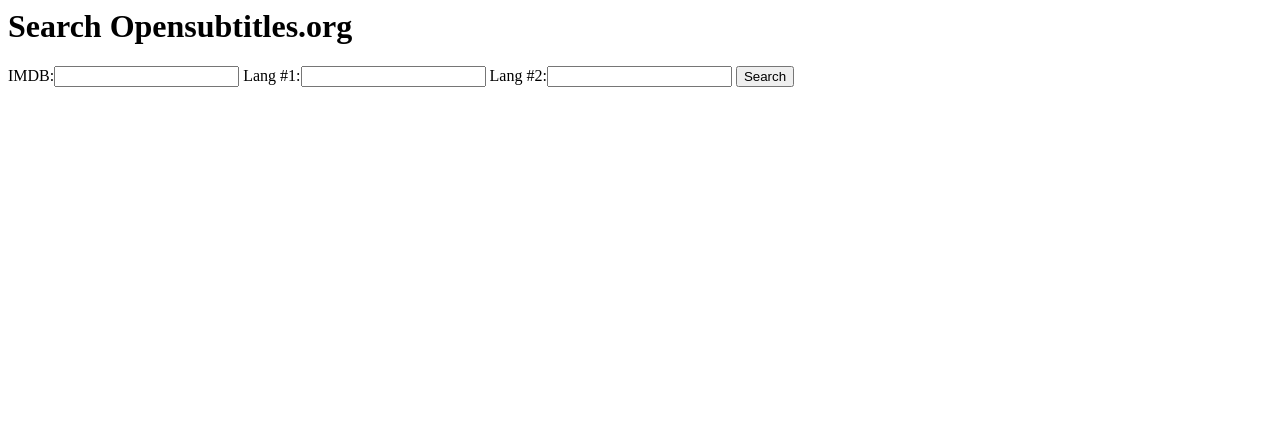
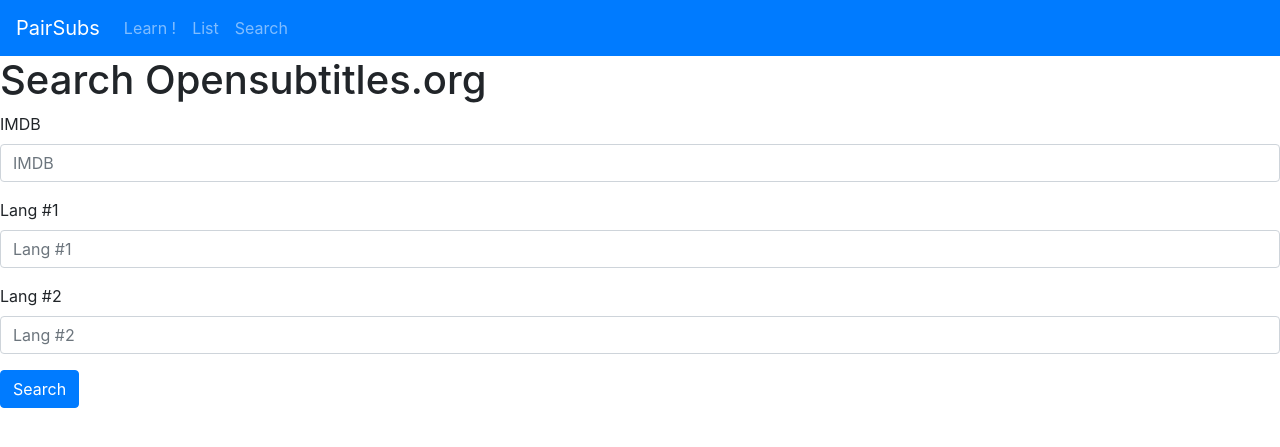
Before and after one commit to zserg/django-pairsubs, a Django app: page /pairsubs/search/ in a window 1280 px wide. Shown: the top 447 px of the page. Run offline with Django 3.2, Linux system fonts and the light colour scheme; some libraries are stand-ins or nearby versions.

Commit message:
add bootstrap templates

```diff
--- a/example/settings.py
+++ b/example/settings.py
@@ -38,6 +38,7 @@
     'django.contrib.messages',
     'django.contrib.staticfiles',
     'pairsubs',
+    'bootstrap4',
 ]
 
 MIDDLEWARE = [
@@ -55,7 +56,7 @@
 TEMPLATES = [
     {
         'BACKEND': 'django.template.backends.django.DjangoTemplates',
-        'DIRS': [],
+        'DIRS': [BASE_DIR + '/example/templates/'],
         'APP_DIRS': True,
         'OPTIONS': {
             'context_processors': [
--- /dev/null
+++ b/example/templates/site_base.html
@@ -0,0 +1,30 @@
+{% load bootstrap4 %}
+
+{# Load CSS and JavaScript #}
+{% bootstrap_css %}
+
+<nav class="navbar navbar-expand-lg navbar-dark bg-primary">
+    <a class="navbar-brand" href="{% url 'pairsubs:home' %}">PairSubs</a>
+      <button class="navbar-toggler" type="button" data-toggle="collapse" data-target="#navbarSupportedContent" aria-controls="navbarSupportedContent" aria-expanded="false" aria-label="Toggle navigation">
+       <span class="navbar-toggler-icon"></span>
+      </button>
+    <div class="collapse navbar-collapse" id="navbarSupportedContent">
+        <ul class="navbar-nav mr-auto">
+          <li class="nav-item">
+            <a class="nav-link" href="{% url 'pairsubs:subpair_show_random' %}">Learn !</a>
+          </li>
+          <li class="nav-item">
+            <a class="nav-link" href="{% url 'pairsubs:subpair-list' %}">List</a>
+          </li>
+          <li class="nav-item">
+            <a class="nav-link" href="{% url 'pairsubs:opensubtitles_search' %}">Search</a>
+          </li>
+     </div>
+</nav>
+
+{% block bootstrap4_title %}{% block title %}{% endblock %}{% endblock %}
+
+{# Display django.contrib.messages as Bootstrap alerts #}
+{% bootstrap_messages %}
+
+{% block content %} {% endblock %}
--- a/pairsubs/templates/pairsubs/home.html
+++ b/pairsubs/templates/pairsubs/home.html
@@ -1,3 +1,8 @@
+{% extends "site_base.html" %}
+{% block title %}django-bootstrap4{% endblock %}
+
+{% block content %}
 <a href="{% url 'pairsubs:subpair_show_random' %}">Learn</a>
 <a href="{% url 'pairsubs:opensubtitles_search' %}">Search</a>
 <a href="{% url 'pairsubs:subpair-list' %}">List</a>
+{% endblock %}
--- a/pairsubs/templates/pairsubs/pairofsubs_list.html
+++ b/pairsubs/templates/pairsubs/pairofsubs_list.html
@@ -1,3 +1,7 @@
+{% extends "site_base.html" %}
+{% load bootstrap4 %}
+
+{% block content %}
 <h1>Subtitles</h1>
 <ul>
   {% for subpair in object_list %}
@@ -6,3 +10,5 @@
       <li>No articles yet.</li>
   {% endfor %}
 </ul>
+
+{% endblock %}
--- a/pairsubs/templates/pairsubs/search.html
+++ b/pairsubs/templates/pairsubs/search.html
@@ -1,9 +1,16 @@
+{% extends "site_base.html" %}
+{% load bootstrap4 %}
+
+{% block content %}
 <h1>Search Opensubtitles.org</h1>
 
 {% if error_message %}<p><strong>{{ error_message }}</strong></p>{% endif %}
 
-<form action="{% url 'pairsubs:opensubtitles_search' %}" method="post" name="search_subs">
+<form action="{% url 'pairsubs:opensubtitles_search' %}" method="post" name="search_subs" class="form">
   {% csrf_token %}
-  {{ form }}
-  <input type="submit" value="Search" />
-</form>
+  {% bootstrap_form form %}
+    {% buttons %}
+    <input type="submit" value="Search" class="btn btn-primary" />
+    {% endbuttons %}
+  </form>
+{% endblock %}
--- a/pairsubs/templates/pairsubs/show.html
+++ b/pairsubs/templates/pairsubs/show.html
@@ -1,3 +1,7 @@
+{% extends "site_base.html" %}
+{% load bootstrap4 %}
+
+{% block content %}
 <h1>Subtitles Pair</h1>
 
 {{ subtitles.sub_info.name }}
@@ -7,3 +11,5 @@
 {{ e }}
 {% endfor %}
 {% endfor %}
+
+{% endblock %}
```
Also changed, not shown: runtest.py (+15 -14 lines).
